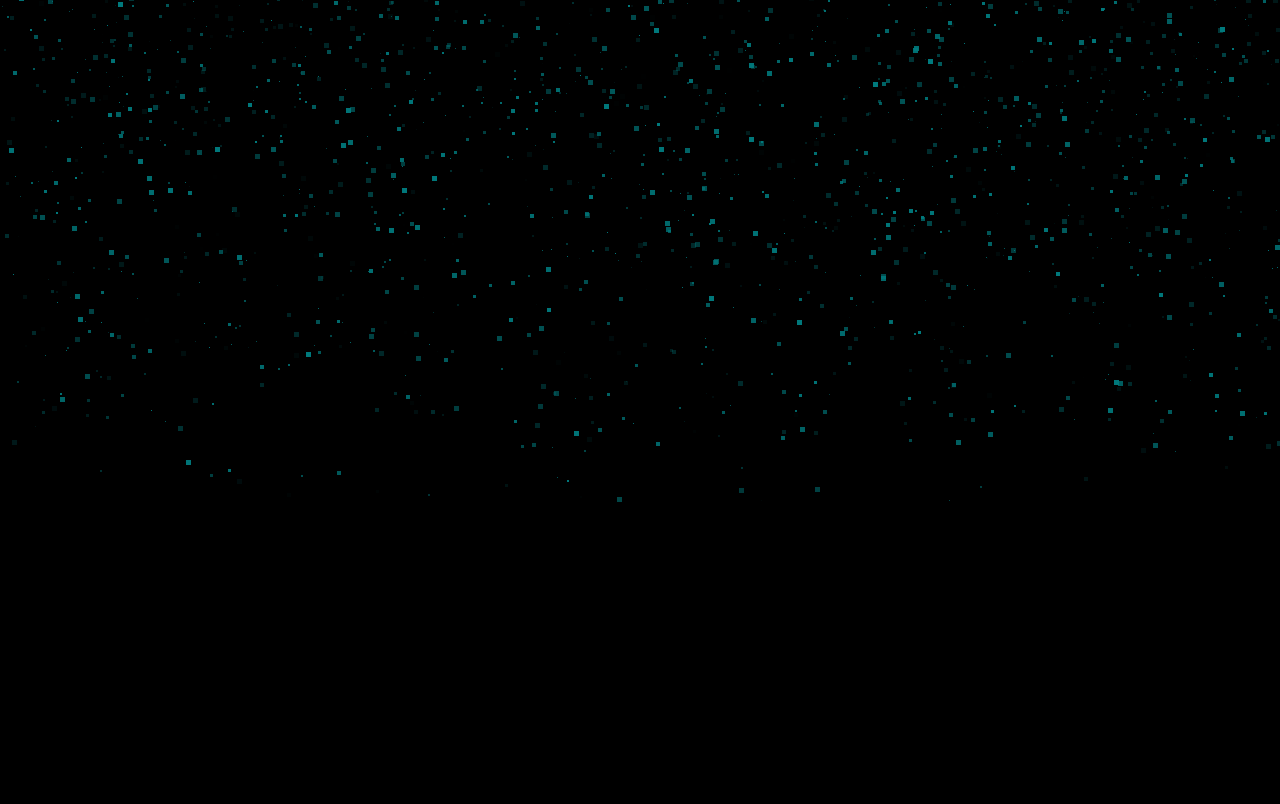
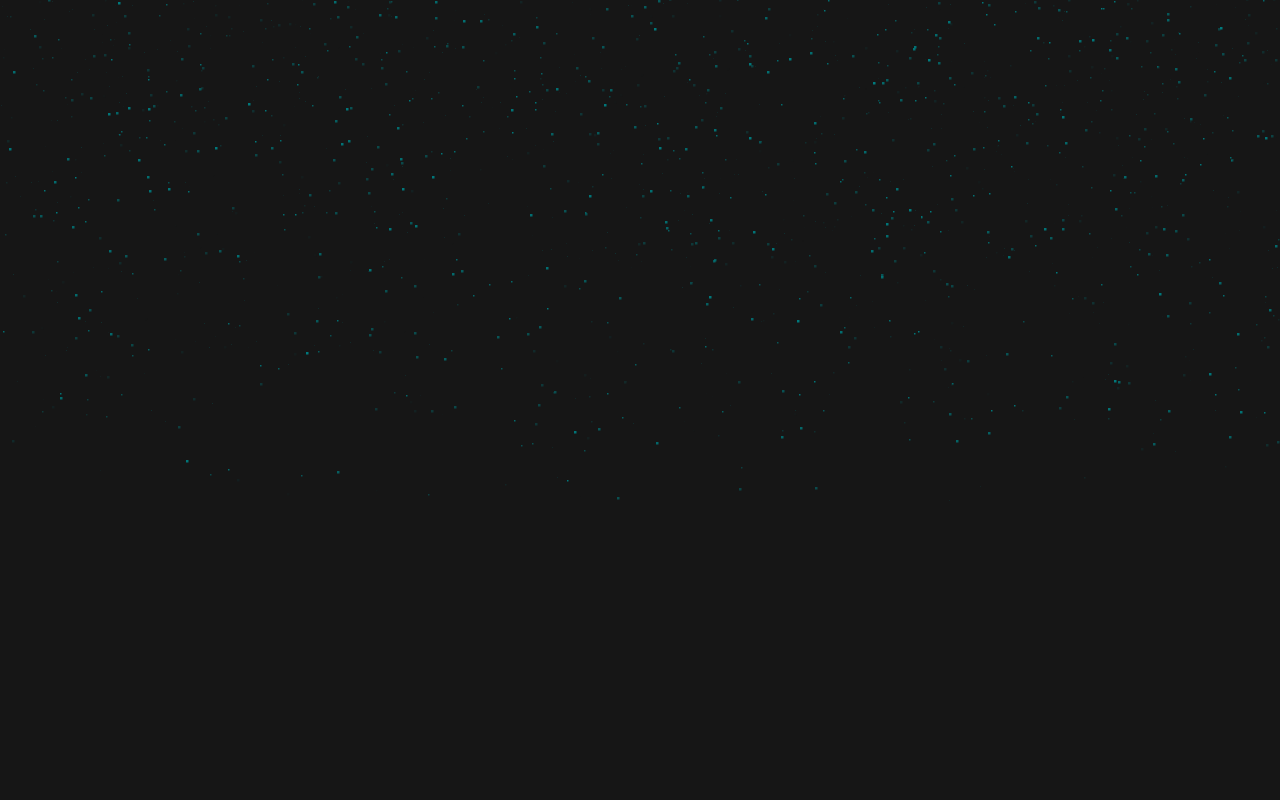
Before and after one commit to kevinemueller/RainDrops, a plain HTML site: page index.html in a window 1280 px wide. Drawn offline with Linux system fonts and the light colour scheme; animation ran at ten frames a second.

Commit message:
Add files via upload

```diff
--- a/draw.js
+++ b/draw.js
@@ -12,8 +12,8 @@ function mousePos(event) {
 
 class RainDrop {
     constructor() {
-        this.MinSize = 1;
-        this.Maxsize = 5;
+        this.MinSize = 0.5;
+        this.Maxsize = 2.5;
 
         this.MinSpeed = 2;
         this.MaxSpeed = 10;
@@ -39,11 +39,11 @@ var canvas = document.getElementById("canvas");
 var ctx = canvas.getContext('2d');
 
 // Rain Drops - (total drops)
-var RainDrops = new Array();
+var RainDrops = new Array(5000);
 
 // Create and define each raindrop
-for(var i = 0; i < 5000; i++)
-    RainDrops.push(new RainDrop());
+for(var i = 0; i < RainDrops.length; i++)
+    RainDrops[i] = new RainDrop();
 
 function animate() {
 
--- a/index.html
+++ b/index.html
@@ -12,12 +12,12 @@
     <style type="text/css">
 
         canvas {
-            background-color: rgb(0, 0, 0);
+            background-color: rgb(22, 22, 22);
         }
 
         body {
             margin: 0;
-            background-color: black;
+            background-color: rgb(255, 255, 255);
         }
 
     </style>
```
